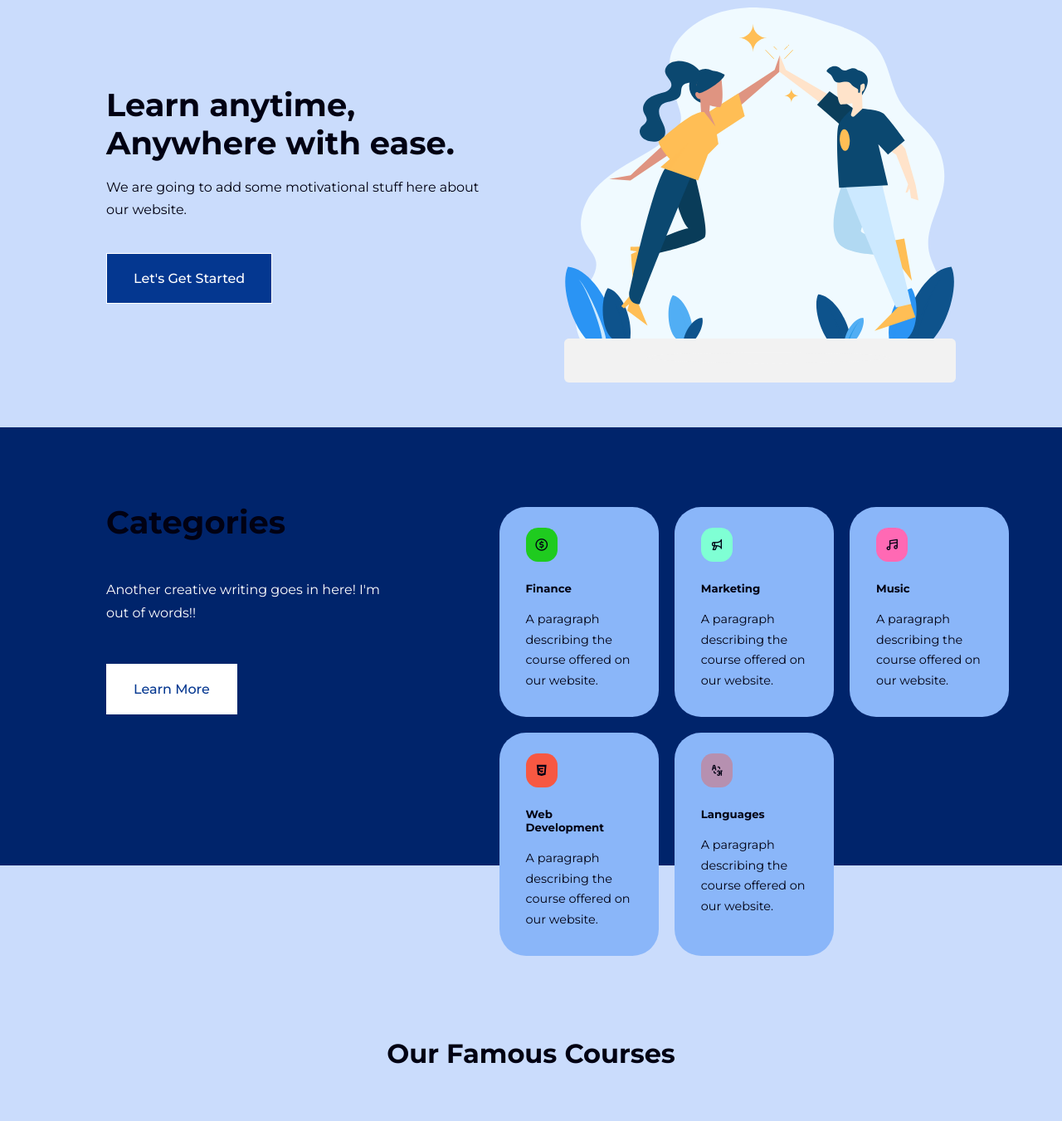
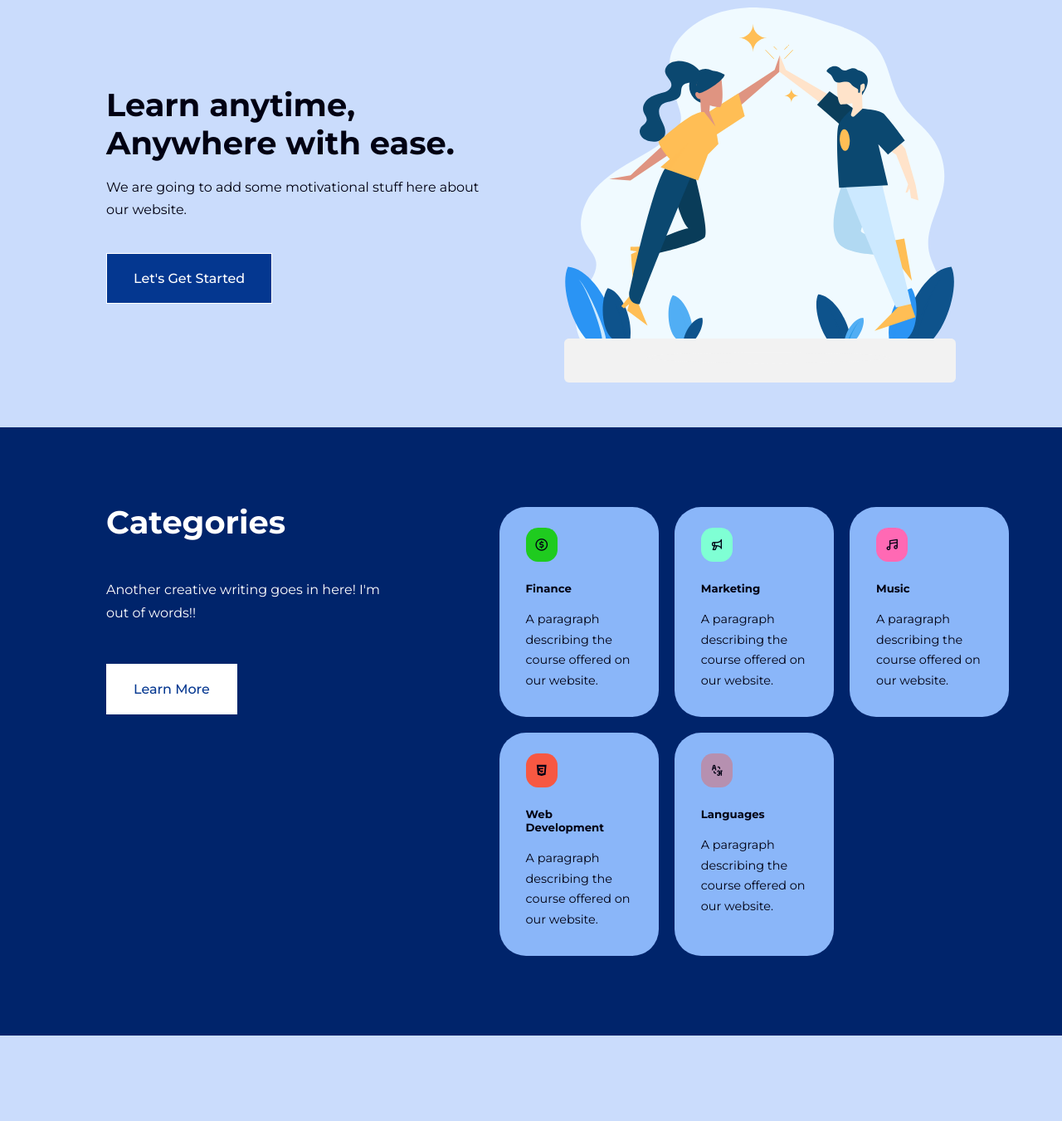
Before and after one commit to 3SSI3/flex_ed, a PHP site: page / in a window 1280 px wide. Shown: the part 125-1476 px from the top of the page at 83% size. Run offline with PHP 8.4, Linux system fonts and the light colour scheme.

Commit message:
Fixed content overflow in categories section

```diff
--- a/css/style.css
+++ b/css/style.css
@@ -166,7 +166,7 @@ header {
 /*================= CATEGORIES =============================*/
 .categories{
     background: #00246b;
-    height: 33rem;
+    min-height: 33rem;
 }
 
 .categories h1{
@@ -185,6 +185,10 @@ header {
 }
 .categories__left p {
     margin: 1rem 0 3rem;
+    color: white;
+}
+
+.categories__left h1 {
     color: white;
 }
 
@@ -276,6 +280,10 @@ header {
 .faqs {
     background: var(--color-bg1);
     box-shadow: inset 0 0 3rem rgba(0, 0, 0, 0.5);
+}
+
+.faqs h2 {
+    color: white;
 }
 
 .faqs__container {
```
